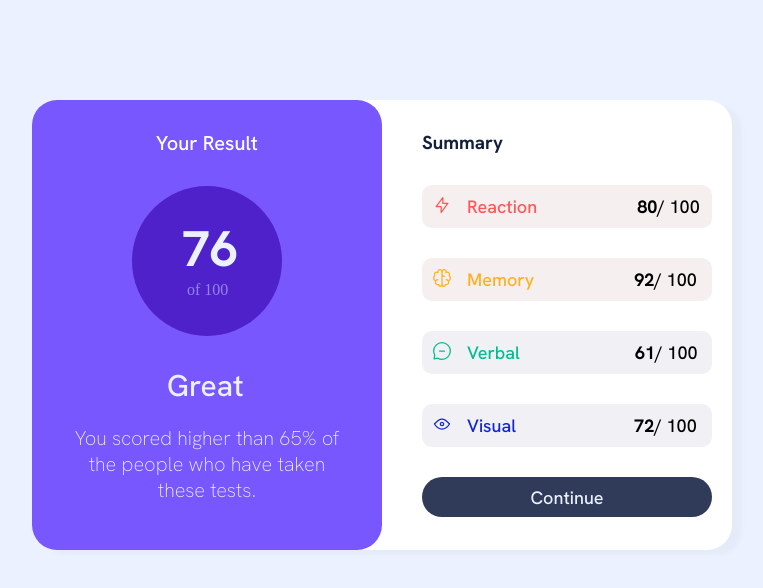
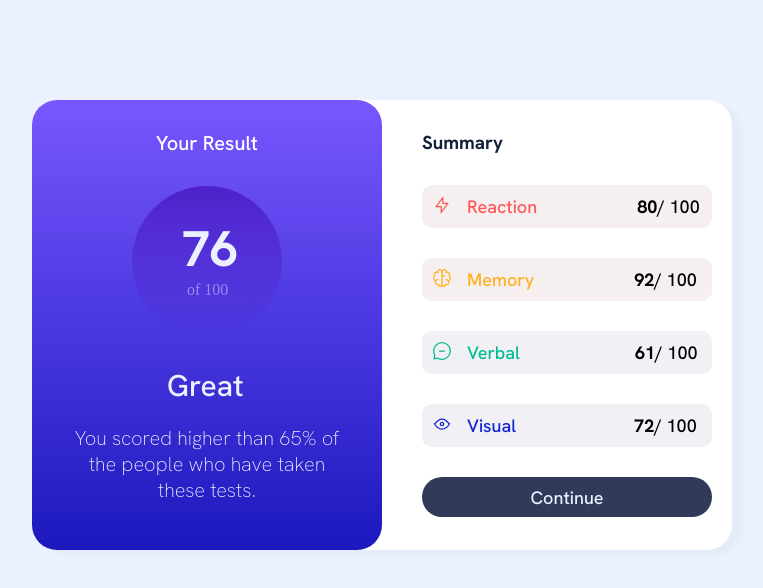
Before and after one commit to sorin7345/Results-summary-component-using-basic-HTML-and-CSS, a plain HTML site: page index.html in a window 1280 px wide. Shown: the whole page, without its empty margins (258-1021 px from the left). Drawn offline with Linux system fonts and the light colour scheme.

Commit message:
Update style.css

```diff
--- a/style.css
+++ b/style.css
@@ -20,7 +20,7 @@ body {
 }
 
 .first-card {
-  background-color: hsl(252, 100%, 67%);
+  background: linear-gradient(0deg, hsl(241, 77%, 42%), hsl(252, 100%, 67%));
   width: 350px;
   height: 450px;
   border-radius: 25px;
@@ -38,7 +38,11 @@ body {
 .square {
   height: 150px;
   width: 150px;
-  background-color: hsla(256, 72%, 46%, 1);
+  background: linear-gradient(
+    0deg,
+    hsla(241, 72%, 46%, 0),
+    hsla(256, 72%, 46%, 1)
+  );
   padding: 30px;
   border-radius: 75px;
   margin-left: 100px;
```
